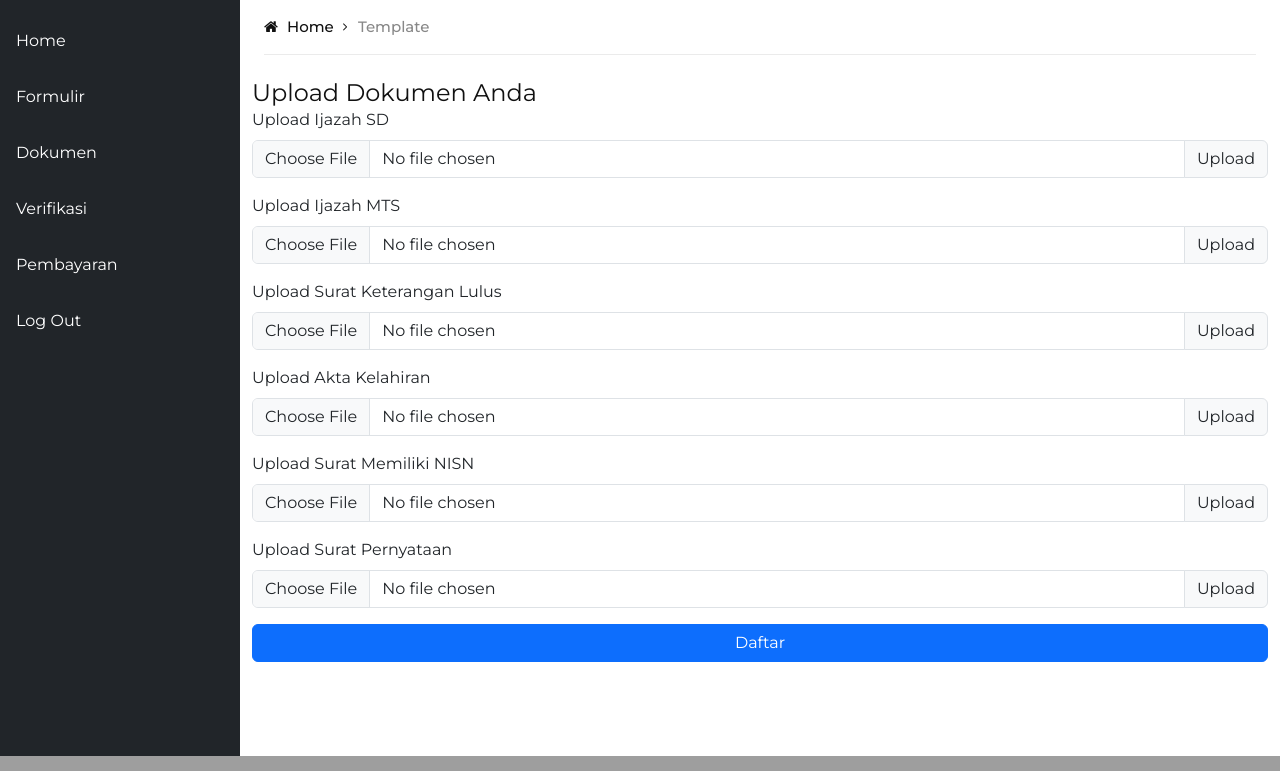
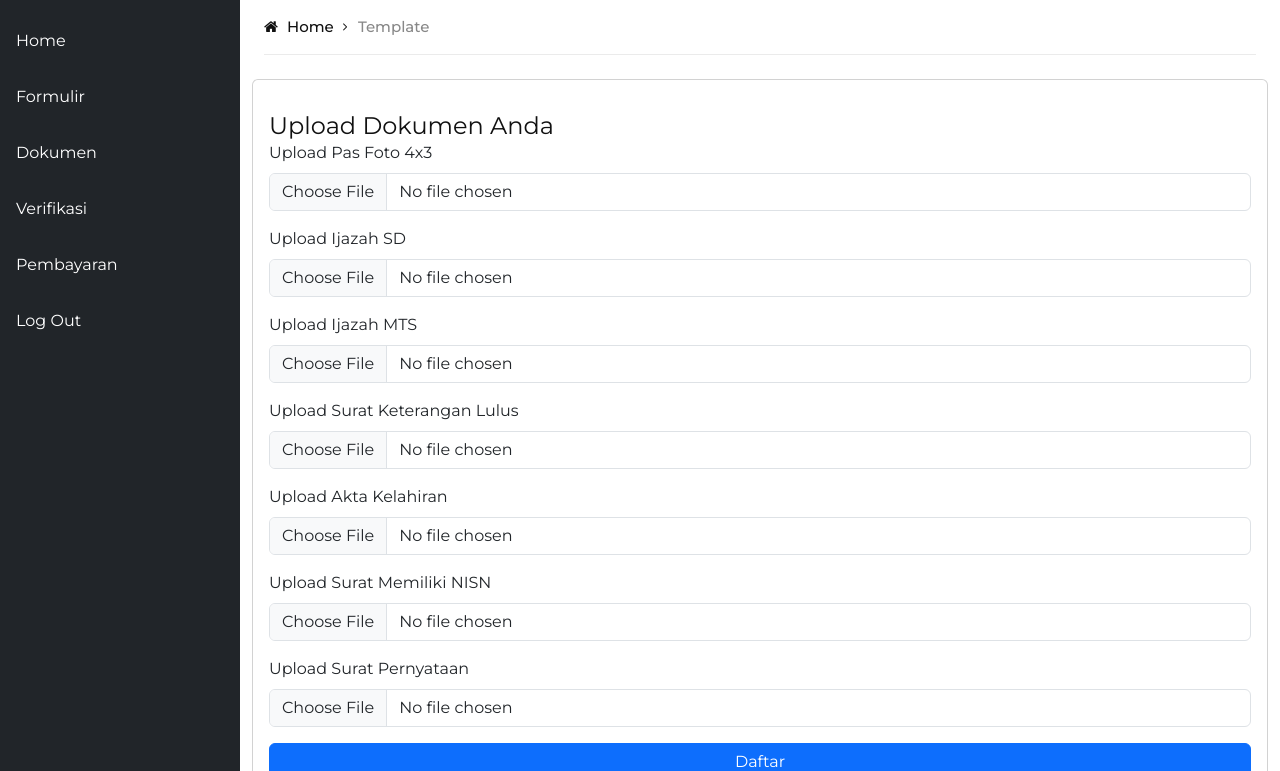
Before and after one commit to laksa-ajaa/Project-Website-PSB, a Flask app: page /dashboard/dokumen in a window 1280 px wide. Shown: the part 201-972 px from the top of the page. Run offline with Flask 3, Linux system fonts and the light colour scheme; some libraries are stand-ins or nearby versions; grey boxes are pictures that could not be loaded.

Commit message:
new documen

```diff
--- a/app.py
+++ b/app.py
@@ -2,6 +2,7 @@ import os
 from os.path import join, dirname
 from dotenv import load_dotenv
 from flask import Flask, render_template, jsonify, request, url_for, redirect, flash, session
+from werkzeug.utils import secure_filename
 import jwt
 import hashlib
 from pymongo import MongoClient
@@ -12,16 +13,25 @@ dotenv_path = join(dirname(__file__), '.env')
 load_dotenv(dotenv_path)
 
 MONGODB_URI = os.environ.get("MONGODB_URI")
-DB_NAME =  os.environ.get("DB_NAME")
+DB_NAME = os.environ.get("DB_NAME")
+
+app = Flask(__name__)
+SECRET_KEY = "users"
 
 client = MongoClient(MONGODB_URI)
 db = client[DB_NAME]
 
 app = Flask(__name__)
-SECRET_KEY = "users"
+app.secret_key = "users"
 
 app.config["TEMPLATES_AUTO_RELOAD"] = True
 app.config["UPLOAD_FOLDER"] = "./static/dokumen"
+app.config["MAX_CONTENT_LENGTH"] = 16 * 1024 * 1024
+
+ALLOWED_EXTENSIONS = {'png', 'jpg', 'jpeg', 'gif'}
+
+def allowed_file(filename):
+    return '.' in filename and filename.rsplit('.', 1)[1].lower() in ALLOWED_EXTENSIONS
 
 @app.route('/')
 def showHome():
@@ -228,10 +238,59 @@ def showformulir():
         return render_template('dashboard_user/Formulir.html', data=data)
     return render_template('dashboard_user/Formulir.html', data=data)
 
-@app.route('/dashboard/dokumen', methods=["GET","POST"])
+@app.route('/dashboard/dokumen', methods=["GET", "POST"])
 def showdoc():
+    if request.method == 'POST':
+        # Daftar file yang diunggah
+        file_fields = [
+            'pas_foto', 'ijazah_sd', 'ijazah_mts',
+            'surat_keterangan_lulus', 'akta_kelahiran',
+            'surat_memilik_nisn', 'surat_peryataan'
+        ]
+
+        # Menyimpan jalur file yang diunggah
+        file_paths = {}
+
+        for field in file_fields:
+            if field in request.files:
+                file = request.files[field]
+                if file and allowed_file(file.filename):
+                    filename = secure_filename(file.filename)
+                    file_path = os.path.join(app.config['UPLOAD_FOLDER'], filename)
+                    try:
+                        file.save(file_path)
+                        file_paths[field] = file_path
+                        flash(f'File {filename} berhasil diunggah', 'success')
+                    except Exception as e:
+                        flash(f'Error saat menyimpan file {filename}: {e}', 'danger')
+                else:
+                    flash(f'File {file.filename} tidak diizinkan', 'danger')
+
+        # Simpan informasi jalur file ke MongoDB
+        try:
+            db.uploaded_files.insert_one(file_paths)
+            flash('Semua file berhasil disimpan ke database', 'success')
+        except Exception as e:
+            flash(f'Error saat menyimpan data ke database: {e}', 'danger')
+
+        if 'user_email' in session:
+            user_email = session['user_email']
+            try:
+                db.pend_santri.update_one(
+                    {"email": user_email},
+                    {"$set": {"status": "Menunggu Verifikasi", **file_paths}},
+                    upsert=True
+                )
+                flash('Semua file berhasil disimpan ke database dan status pendaftaran diubah ke Menunggu Verifikasi', 'success')
+            except Exception as e:
+                flash(f'Error saat menyimpan data ke database: {e}', 'danger')
+        else:
+            flash('Anda harus login terlebih dahulu untuk mengunggah dokumen', 'danger')
+
+        return redirect(url_for('showdoc'))
 
     return render_template('dashboard_user/dokumen.html')
+
 @app.route('/dashboard/status')
 def showVer():
     if 'user_email' in session:
@@ -257,14 +316,21 @@ def showPembayaran():
         tanggal = request.form.get('tanggal')
         bukti = request.files.get('bukti')
 
-        if not bukti:
-            flash('wajib upload bukti pembayaran', 'danger')
+        if not bukti or not allowed_file(bukti.filename):
+            flash('Wajib upload bukti pembayaran dengan format yang benar (png, jpg, jpeg, gif)', 'danger')
             return redirect(url_for('showPembayaran'))
 
-        bukti_filename = bukti.filename
-        bukti_path = os.path.join("UPLOAD_FOLDER", bukti_filename)
-        bukti.save(bukti_path)
+        filename = secure_filename(bukti.filename)
+        bukti_path = os.path.join(app.config['UPLOAD_FOLDER'], filename)
 
+        # Save the file
+        try:
+            bukti.save(bukti_path)
+        except Exception as e:
+            flash(f'Error menyimpan file: {e}', 'danger')
+            return redirect(url_for('showPembayaran'))
+
+        # Save to database
         doc = {
             'nama': nama,
             'kelas': kelas,
@@ -276,7 +342,7 @@ def showPembayaran():
         }
         db.pembayaran.insert_one(doc)
 
-        flash('pembayaran berhasil dikirim, menunggu verifikasi.', 'success')
+        flash('Pembayaran berhasil dikirim, menunggu verifikasi.', 'success')
         return redirect(url_for('showPembayaran'))
 
     return render_template('dashboard_user/Pembayaran.html')
--- a/templates/dashboard_user/dokumen.html
+++ b/templates/dashboard_user/dokumen.html
@@ -4,7 +4,7 @@
 <head>
     <meta charset="UTF-8">
     <meta name="viewport" content="width=device-width, initial-scale=1.0">
-    <title>Formulir Pendaftaran Pesantren</title>
+    <title>Upload Dokumen</title>
     <link href="https://cdn.jsdelivr.net/npm/bootstrap@5.3.0-alpha1/dist/css/bootstrap.min.css" rel="stylesheet">
     <style>
         .form-section {
@@ -53,68 +53,55 @@
                 </div>
                 <!-- Breadcrumb End -->
 
-                <!-- Form Pendaftaran Pesantren Begin -->
-                <div class="card-doc mt-4">
+                <!-- Form Upload Dokumen Begin -->
+                <div class="card mt-4">
                     <div class="card-body">
-                        <form action="{{ url_for('showformulir') }}" method="post">
-                            <!-- Form Section for Student Details -->
-                            <div class="form-section current" id="form-student">
-                                <h4 class="mt-3">Upload Dokumen Anda</h4>
-
-                                <div class="mb-3">
-                                    <label for="ijazah_sd" class="form-label">Upload Ijazah SD</label>
-                                    <div class="input-group mb-3">
-                                        <input type="file" class="form-control" id="inputGroupFile02" name="ijazah_sd" required>
-                                        <label class="input-group-text" for="inputGroupFile02">Upload</label>
-                                    </div>
-                                </div>
-
-                                <div class="mb-3">
-                                    <label for="ijazah_mts" class="form-label">Upload Ijazah MTS</label>
-                                    <div class="input-group mb-3">
-                                        <input type="file" class="form-control" id="inputGroupFile02" name="ijazah_mts" required>
-                                        <label class="input-group-text" for="inputGroupFile02">Upload</label>
-                                    </div>
-                                </div>
-
-                                <div class="mb-3">
-                                    <label for="surat_keterangan_lulus" class="form-label">Upload Surat Keterangan Lulus</label>
-                                    <div class="input-group mb-3">
-                                        <input type="file" class="form-control" id="inputGroupFile02" name="surat_keterangan_lulus" required>
-                                        <label class="input-group-text" for="inputGroupFile02">Upload</label>
-                                    </div>
-                                </div>
-
-                                <div class="mb-3">
-                                    <label for="akta_kelahiran" class="form-label">Upload Akta Kelahiran</label>
-                                    <div class="input-group mb-3">
-                                        <input type="file" class="form-control" id="inputGroupFile02" name="akta_kelahiran" required>
-                                        <label class="input-group-text" for="inputGroupFile02">Upload</label>
-                                    </div>
-                                </div>
-
-                                <div class="mb-3">
-                                    <label for="surat_memiiki_nisn" class="form-label">Upload Surat Memiliki NISN</label>
-                                    <div class="input-group mb-3">
-                                        <input type="file" class="form-control" id="inputGroupFile02" name="surat_memiiki_nisn" required>
-                                        <label class="input-group-text" for="inputGroupFile02">Upload</label>
-                                    </div>
-                                </div>
-
-                                <div class="mb-3">
-                                    <label for="surat_peryataan" class="form-label">Upload Surat Pernyataan</label>
-                                    <div class="input-group mb-3">
-                                        <input type="file" class="form-control" id="inputGroupFile02" name="surat_peryatan" required>
-                                        <label class="input-group-text" for="inputGroupFile02">Upload</label>
-                                    </div>
-                                </div>
-
-                                <button type="submit" class="btn btn-primary w-100">Daftar</button>
+                        <form action="{{ url_for('showdoc') }}" method="post" enctype="multipart/form-data">
+                            <h4 class="mt-3">Upload Dokumen Anda</h4>
+                            <div class="mb-3">
+                                <label for="pas_foto" class="form-label">Upload Pas Foto 4x3</label>
+                                <input type="file" class="form-control" id="pas_foto" name="pas_foto" required>
                             </div>
+                            <div class="mb-3">
+                                <label for="ijazah_sd" class="form-label">Upload Ijazah SD</label>
+                                <input type="file" class="form-control" id="ijazah_sd" name="ijazah_sd" required>
+                            </div>
+                            <div class="mb-3">
+                                <label for="ijazah_mts" class="form-label">Upload Ijazah MTS</label>
+                                <input type="file" class="form-control" id="ijazah_mts" name="ijazah_mts" required>
+                            </div>
+                            <div class="mb-3">
+                                <label for="surat_keterangan_lulus" class="form-label">Upload Surat Keterangan
+                                    Lulus</label>
+                                <input type="file" class="form-control" id="surat_keterangan_lulus" name="surat_keterangan_lulus"
+                                    required>
+                            </div>
+                            <div class="mb-3">
+                                <label for="akta_kelahiran" class="form-label">Upload Akta Kelahiran</label>
+                                <input type="file" class="form-control" id="akta_kelahiran" name="akta_kelahiran" required>
+                            </div>
+                            <div class="mb-3">
+                                <label for="surat_memiiki_nisn" class="form-label">Upload Surat Memiliki NISN</label>
+                                <input type="file" class="form-control" id="surat_memiiki_nisn" name="surat_memiiki_nisn" required>
+                            </div>
+                            <div class="mb-3">
+                                <label for="surat_peryataan" class="form-label">Upload Surat Pernyataan</label>
+                                <input type="file" class="form-control" id="surat_peryataan" name="surat_peryataan" required>
+                            </div>
+                            <button type="submit" class="btn btn-primary w-100">Daftar</button>
                         </form>
+                        {% with messages = get_flashed_messages() %}
+                        {% if messages %}
+                        <ul class="mt-3">
+                            {% for message in messages %}
+                            <li class="alert alert-info">{{ message }}</li>
+                            {% endfor %}
+                        </ul>
+                        {% endif %}
+                        {% endwith %}
                     </div>
                 </div>
-                <!-- Form Pendaftaran Pesantren End -->
+                <!-- Form Upload Dokumen End -->
             </div>
         </div>
     </div>
--- a/templates/dashboard_user/pembayaran.html
+++ b/templates/dashboard_user/pembayaran.html
@@ -45,10 +45,6 @@
                                     <input type="text" class="form-control" id="nama" name="nama" placeholder="Masukkan nama lengkap Anda" required>
                                 </div>
                                 <div class="mb-3">
-                                    <label for="kelas" class="form-label">Kelas</label>
-                                    <input type="text" class="form-control" id="kelas" name="kelas" placeholder="Masukkan kelas Anda" required>
-                                </div>
-                                <div class="mb-3">
                                     <label for="jumlah" class="form-label">Jumlah Pembayaran</label>
                                     <input type="number" class="form-control" id="jumlah" name="jumlah" placeholder="Masukkan jumlah pembayaran" required>
                                 </div>
```
Also changed, not shown: static/dokumen/Gambar_WhatsApp_2024-06-01_pukul_11.58.02_a0f4bb2a.jpg (added), static/dokumen/banner.jpg (added), static/dokumen/download.jpeg (added), static/dokumen/download_1.jpeg (added), static/dokumen/download_2.jpeg (added), static/dokumen/images-removebg-preview.png (added).
